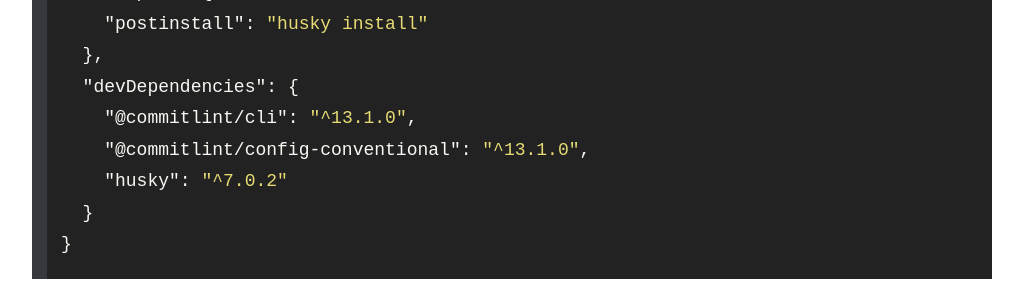
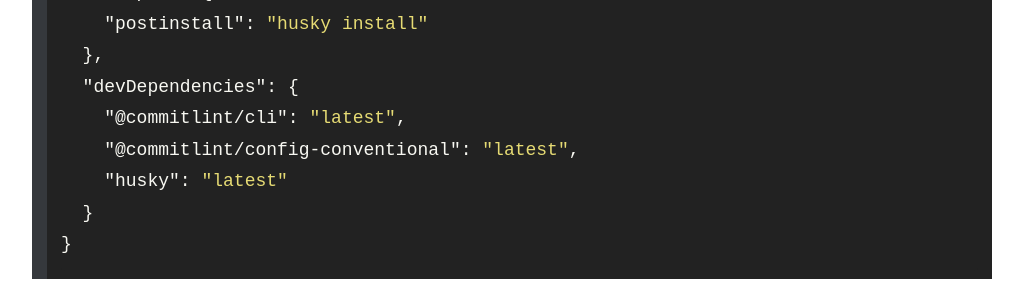
Before and after one commit to remarkablemark/remarkablemark.github.io, a Jekyll site: the page built from _posts/2019/2019-05-29-git-husky-commitlint.md, in a window 1280 px wide and 900 px high, scrolled down 2680 px. Shown: the part 152-452 px from the top of the window, without its empty margins (128-1151 px from the left). Built offline with Jekyll 4.4.1, drawn with Linux system fonts in a browser that asks for light colours; comment, search, counter and statistics services are not loaded.

Commit message:
refactor(posts): update "How to lint Git commit messages"
Post: 2019-05-29-git-husky-commitlint.md

Make package.json version generic and not explicit

````diff
--- a/_posts/2019/2019-05-29-git-husky-commitlint.md
+++ b/_posts/2019/2019-05-29-git-husky-commitlint.md
@@ -81,9 +81,9 @@
     "postinstall": "husky install"
   },
   "devDependencies": {
-    "@commitlint/cli": "^13.1.0",
-    "@commitlint/config-conventional": "^13.1.0",
-    "husky": "^7.0.2"
+    "@commitlint/cli": "latest",
+    "@commitlint/config-conventional": "latest",
+    "husky": "latest"
   }
 }
 ```
````
